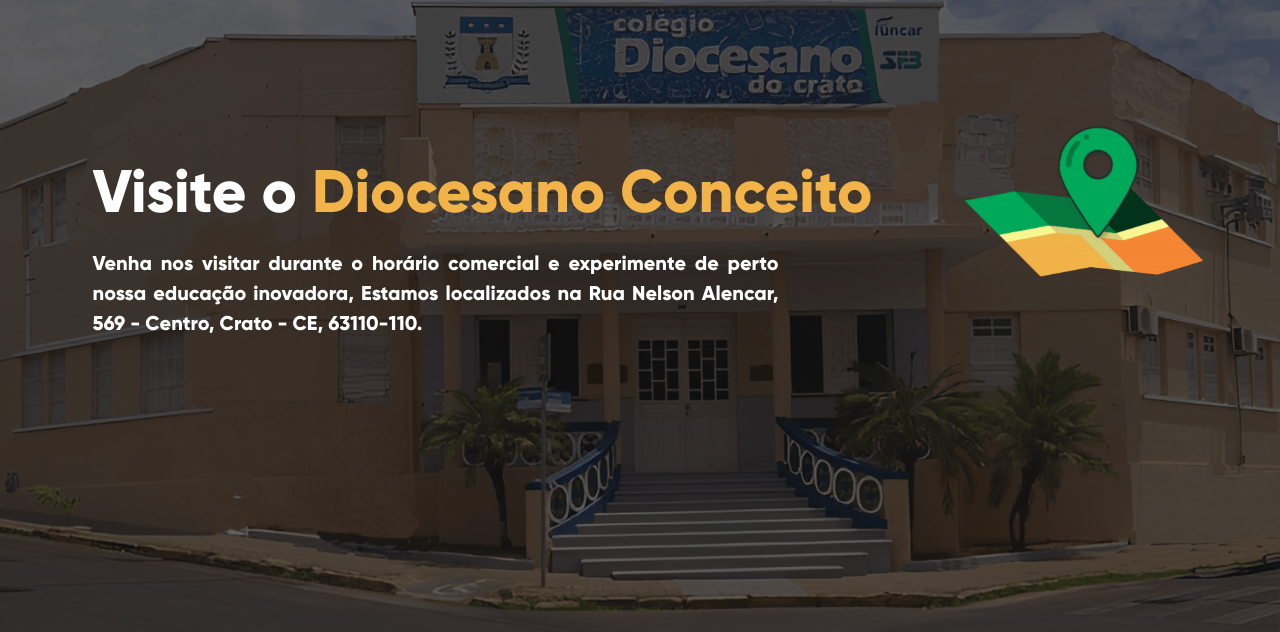
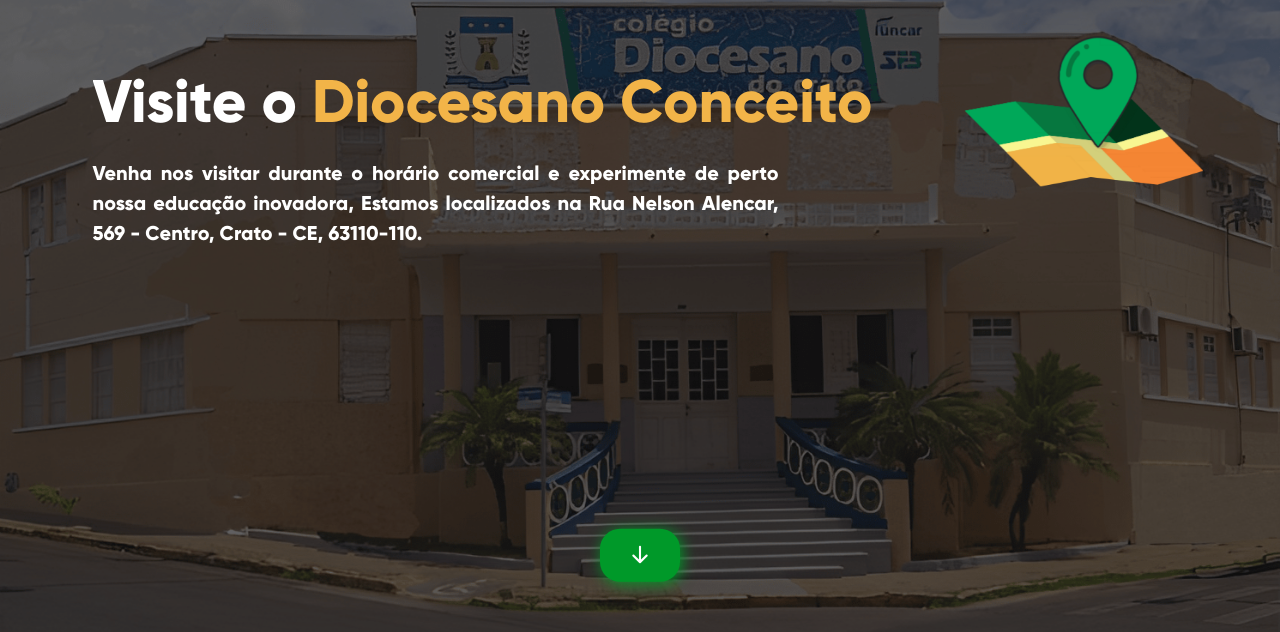
Before and after one commit to BrunoM-Dev/projeto-ColegioDiocesanoConceito, a plain HTML site: page index.html in a window 1280 px wide. Shown: the part 2592-3224 px from the top of the page. Drawn offline with Linux system fonts and the light colour scheme.

Commit message:
inserção: novo botao na secao maps com a funcionalidade de direcionamento para o google maps

```diff
--- a/index.html
+++ b/index.html
@@ -262,6 +262,7 @@
                             </div>
                         </div>
                     </div>
+                    <a href="https://www.google.com/maps?ll=-7.235144,-39.410814&z=15&t=m&hl=pt-BR&gl=BR&mapclient=embed&cid=12864853160728302493" class="btn-maps" target="_blank"><i class="bi bi-arrow-down-short"></i></i></a>
                 </div>
                 <div class="container-fluid">
                     <div class="col-12 maps-right">
--- a/src/css/responsive.css
+++ b/src/css/responsive.css
@@ -435,6 +435,9 @@ html{
         text-align: center;
         height: 80px;
     }
+    .secao-maps a.btn-maps {
+        margin: 10%;
+    }
 
     #footer_content {
         justify-content: space-evenly;
--- a/src/css/styles.css
+++ b/src/css/styles.css
@@ -18,7 +18,7 @@
 html {
     font-size: 62.5%;
     scroll-behavior: smooth;
-    scroll-padding-top: 97px;
+    scroll-padding-top: 30px;
 }
 
 .header {
@@ -504,7 +504,8 @@ div.carousel-inner {
 .secao-maps .secao-maps-top {
     position: relative;
     display: flex;
-    justify-content: center;
+    flex-direction: column;
+    align-items: center;
     width: 100%;
     height: calc(100vh);
     background-image: url('../images/secao-maps/imagem-do-colegio.png');
@@ -608,6 +609,34 @@ span.text-laranja {
     height: 150px;
 }
 
+.secao-maps a.btn-maps {
+    background-color: var(--verde-intermediario);
+    justify-items: center;
+    text-align: center;
+    margin: 5%;
+    width: 80px;
+    cursor: pointer;
+    border-radius: 20px;
+    box-shadow: 2px 2px 15px var(--verde-intermediario);
+    animation: floating 2s ease-in-out infinite ;
+    z-index: 2;
+    transition: all 0.7s;
+}
+
+.secao-maps a.btn-maps:hover {
+    background-color:#fff;
+}
+
+.secao-maps a.btn-maps:hover  i{
+    color: var(--verde-intermediario);
+}
+
+.secao-maps a.btn-maps i {
+    color: white ;
+    font-size: 35px;
+    text-align: center;
+    transition: all 0.7s;
+}
 
 @keyframes floating {
     0% {
@@ -620,20 +649,6 @@ span.text-laranja {
 
     100% {
         transform: translateY(0px);
-    }
-}
-
-@keyframes floatingMobile {
-    0% {
-        transform: translateX(0px);
-    }
-
-    50% {
-        transform: translateX(10px);
-    }
-
-    100% {
-        transform: translateX(0px);
     }
 }
 
```
